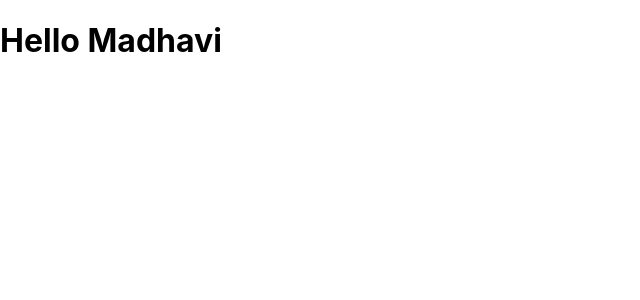
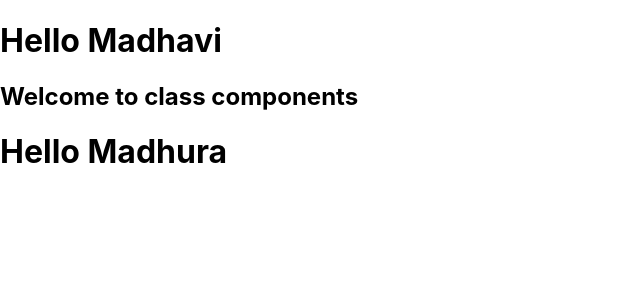
Before and after one commit to madhavi-anneboina/myapp, a React (Create React App) app: page / in a window 1280 px wide. Shown: the top 300 px of the page, without its empty margins (0-640 px from the left). Built offline with nearby package versions, Linux system fonts and the light colour scheme.

Commit message:
addd data

```diff
--- a/src/App.js
+++ b/src/App.js
@@ -1,11 +1,15 @@
 import React from 'react'
 import Greet from './components/Greet';
+import Welcome from './components/Welcome';
+import Hello from './components/Hello';
 
 
 function App() {
   return (
     <div className="App">
        <Greet />
+       <Welcome />
+       <Hello />
     </div>
   );
 }
--- /dev/null
+++ b/src/components/Hello.js
@@ -0,0 +1,11 @@
+import React from "react";
+
+const Hello =  () =>{
+    // return(
+    //     <div>
+    //       <h4>Hello Madhura</h4>
+    //     </div>
+    // )
+    return React.createElement('div', null, React.createElement('h1',null,"Hello Madhura"))
+}
+export default Hello;
--- /dev/null
+++ b/src/components/Welcome.js
@@ -0,0 +1,13 @@
+import React, { Component } from 'react'
+
+ class Welcome extends Component {
+  render() {
+    return (
+      <div>
+         <h2>Welcome to class components</h2>
+      </div>
+    )
+  }
+}
+
+export default Welcome;
```
